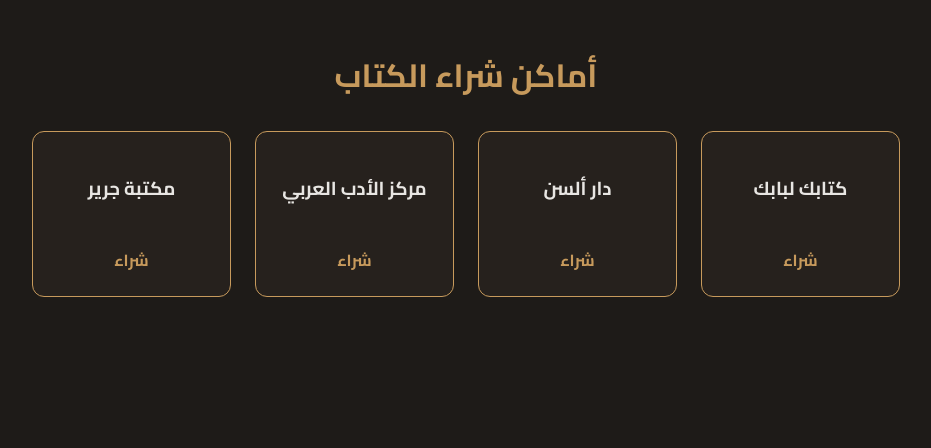
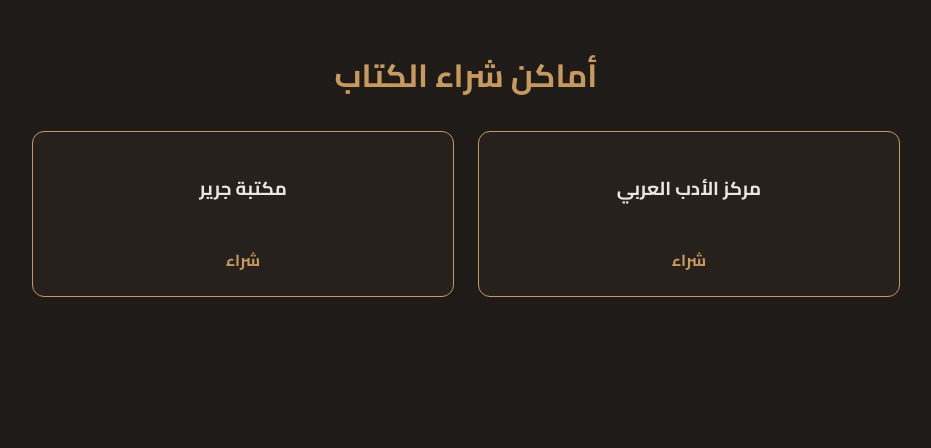
Before and after one commit to Hallas-1/Hallas, a plain HTML site: page index.html in a window 1280 px wide. Shown: the part 1549-1997 px from the top of the page, without its empty margins (174-1105 px from the left). Drawn offline with Linux system fonts and the light colour scheme.

Commit message:
Update index.html

```diff
--- a/index.html
+++ b/index.html
@@ -57,20 +57,12 @@
     <h2>أماكن شراء الكتاب</h2>
     <div class="stores">
       <div class="store-card">
-        <h3>كتابك لبابك</h3>
-        <a href="https://ketabklbabk.com/product/%D9%87%D9%84%D8%B3/" target="_blank" rel="noopener">شراء</a>
-      </div>
-      <div class="store-card">
-        <h3>دار ألسن</h3>
-        <a href="https://daralsun.com/%D9%87%D9%84%D8%B3/p281052750" target="_blank" rel="noopener">شراء</a>
-      </div>
-      <div class="store-card">
         <h3>مركز الأدب العربي</h3>
         <a href="https://adab-book.com/products/%D9%87%D9%84%D8%B3" target="_blank" rel="noopener">شراء</a>
       </div>
       <div class="store-card">
         <h3>مكتبة جرير</h3>
-        <a href="https://www.jarir.com/default-category/arabic-books-637801.html" target="_blank" rel="noopener">شراء</a>
+        <a href="https://www.jarir.com/default-category/arabic-books-657483.html" target="_blank" rel="noopener">شراء</a>
       </div>
     </div>
   </section>
```
